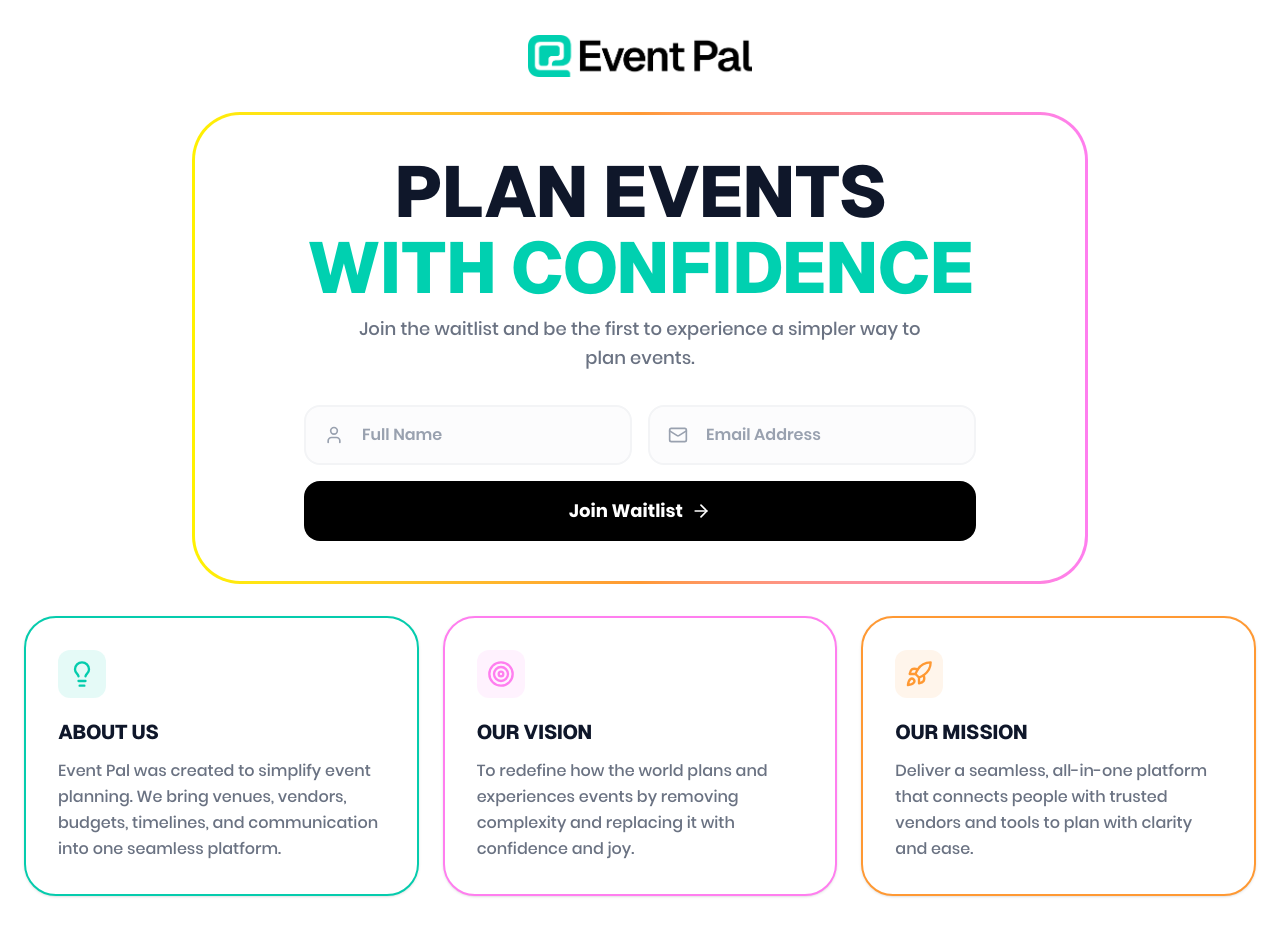
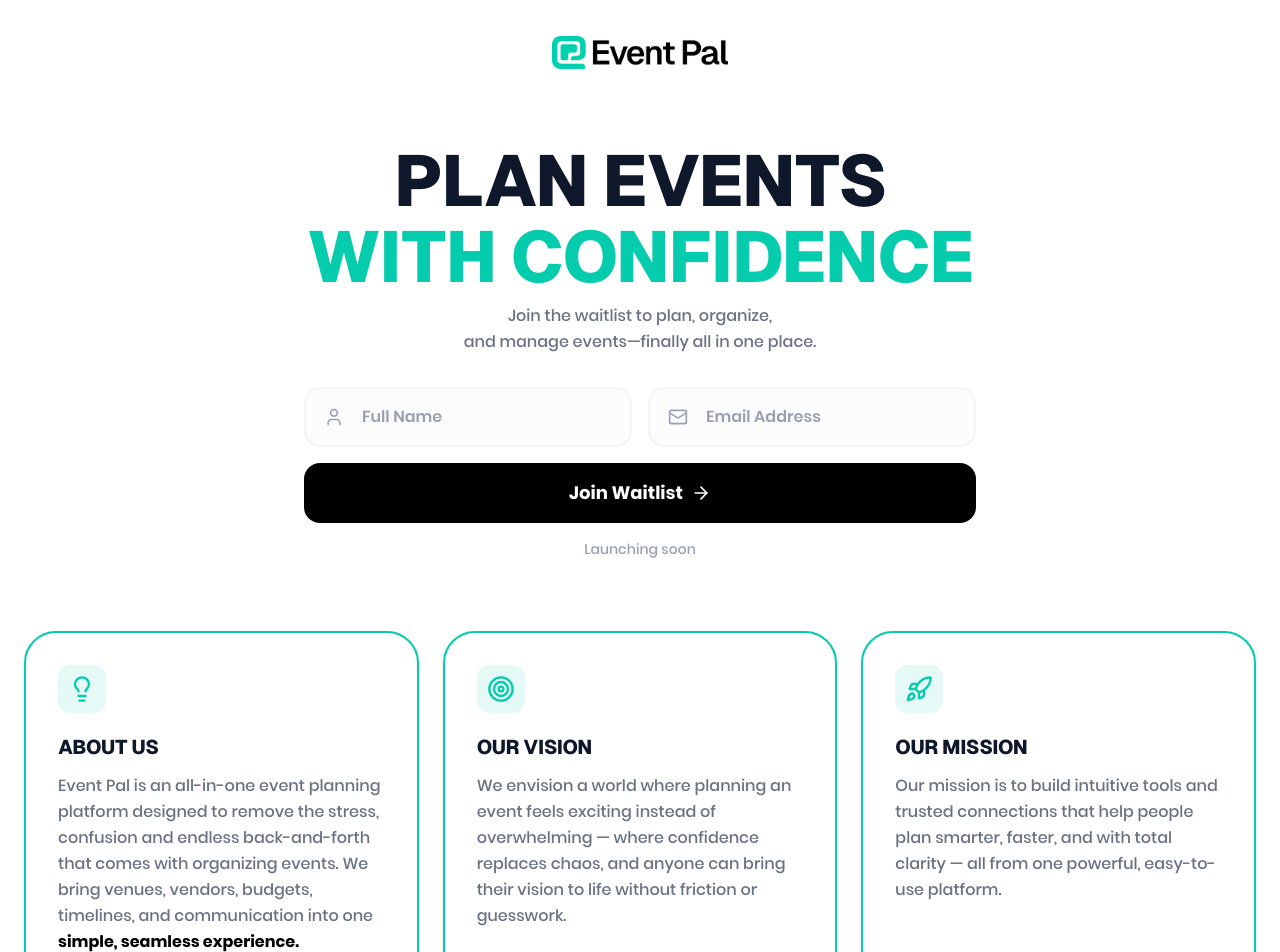
Before and after one commit to Lois39/nextjs-project, a Next.js app: page / in a window 1280 px wide. Shown: the top 952 px of the page. Built offline with nearby package versions, Linux system fonts and the light colour scheme.

Commit message:
feat: add About and Call-to-Action sections with waitlist functionality.

```diff
--- a/components/AboutSection.tsx
+++ b/components/AboutSection.tsx
@@ -16,30 +16,29 @@ export default function AboutSection() {
                         </div>
                         <h3 className="text-xl font-black mb-3 uppercase tracking-tight">About Us</h3>
                         <p className="text-gray-500 text-sm md:text-base leading-relaxed font-medium">
-                            Event Pal was created to simplify event planning. We bring venues, vendors, budgets, timelines, and communication into one seamless platform.
+                            Event Pal is an all-in-one event planning platform designed to remove the stress, confusion and endless back-and-forth that comes with organizing events. We bring venues, vendors, budgets, timelines, and communication into one <span className="font-bold text-black">simple, seamless experience.</span>
                         </p>
                     </div>
 
                     {/* Our Vision */}
-                    <div className="bg-white p-6 md:p-8 rounded-[32px] border-2 border-[#FF7EEF] hover:scale-[1.02] transition-transform shadow-sm">
-                        <div className="w-12 h-12 bg-[#FF7EEF]/10 rounded-xl flex items-center justify-center mb-5">
-                            <Target className="w-7 h-7 text-[#FF7EEF]" />
+                    <div className="bg-white p-6 md:p-8 rounded-[32px] border-2 border-[#05CCAD] hover:scale-[1.02] transition-transform shadow-sm">
+                        <div className="w-12 h-12 bg-[#05CCAD]/10 rounded-xl flex items-center justify-center mb-5">
+                            <Target className="w-7 h-7 text-[#05CCAD]" />
                         </div>
                         <h3 className="text-xl font-black mb-3 uppercase tracking-tight">Our Vision</h3>
                         <p className="text-gray-500 text-sm md:text-base leading-relaxed font-medium">
-                            To redefine how the world plans and experiences events by removing complexity and
-                            replacing it with confidence and joy.
+                            We envision a world where planning an event feels exciting instead of overwhelming — where confidence replaces chaos, and anyone can bring their vision to life without friction or guesswork.
                         </p>
                     </div>
 
                     {/* Our Mission */}
-                    <div className="bg-white p-6 md:p-8 rounded-[32px] border-2 border-[#FF9933] hover:scale-[1.02] transition-transform shadow-sm">
-                        <div className="w-12 h-12 bg-[#FF9933]/10 rounded-xl flex items-center justify-center mb-5">
-                            <Rocket className="w-7 h-7 text-[#FF9933]" />
+                    <div className="bg-white p-6 md:p-8 rounded-[32px] border-2 border-[#05CCAD] hover:scale-[1.02] transition-transform shadow-sm">
+                        <div className="w-12 h-12 bg-[#05CCAD]/10 rounded-xl flex items-center justify-center mb-5">
+                            <Rocket className="w-7 h-7 text-[#05CCAD]" />
                         </div>
                         <h3 className="text-xl font-black mb-3 uppercase tracking-tight">Our Mission</h3>
                         <p className="text-gray-500 text-sm md:text-base leading-relaxed font-medium">
-                            Deliver a seamless, all-in-one platform that connects people with trusted vendors and tools to plan with clarity and ease.
+                            Our mission is to build intuitive tools and trusted connections that help people plan smarter, faster, and with total clarity — all from one powerful, easy-to-use platform.
                         </p>
                     </div>
 
--- a/components/CTASection.tsx
+++ b/components/CTASection.tsx
@@ -44,9 +44,8 @@ export default function CTASection() {
 
       <div className="container mx-auto relative z-10 px-6">
 
-        {/* --- LOGO --- */}
         <div className="flex justify-center mb-6">
-          <div className="relative w-40 h-12 md:w-56 md:h-16">
+          <div className="relative w-32 h-10 md:w-44 md:h-14">
             <Image
               src="/brand/ev(black green).png"
               alt="Event Pal Logo"
@@ -58,20 +57,21 @@ export default function CTASection() {
           </div>
         </div>
 
-        {/* Gradient Wrapper for the border */}
-        <div className="max-w-4xl mx-auto p-[3px] rounded-[32px] md:rounded-[48px] bg-gradient-to-r from-[#FFF100] via-[#FF9933] to-[#FF7EEF]">
+        {/* --- MAIN CONTENT --- */}
+        <div className="max-w-4xl mx-auto">
 
           {/* Main Card */}
           <div className="rounded-[29px] md:rounded-[45px] bg-white p-6 md:p-10 text-center relative overflow-hidden">
 
             {/* Heading */}
             <div className="space-y-2 mb-8">
-              <h1 className="text-3xl sm:text-4xl md:text-5xl lg:text-6xl font-black text-black tracking-tighter uppercase leading-none">
+              <h1 className="text-3xl sm:text-4xl md:text-5xl lg:text-5xl font-black text-black tracking-tight uppercase leading-none">
                 Plan Events <br className="hidden md:block" />
-                <span className="text-[#00D0B0]">With Confidence</span>
+                <span className="text-[#05CCAD]">With Confidence</span>
               </h1>
-              <p className="text-base md:text-lg text-gray-500 font-medium max-w-xl mx-auto leading-relaxed">
-                Join the waitlist and be the first to experience a simpler way to plan events.
+              <p className="text-sm md:text-base text-gray-500 font-medium max-w-xl mx-auto leading-relaxed">
+                Join the waitlist to plan, organize,<br className="hidden md:block" />
+                and manage events—finally all in one place.
               </p>
             </div>
 
@@ -119,6 +119,12 @@ export default function CTASection() {
                 {!isSubmitted && <ArrowRight className="w-5 h-5" />}
               </button>
 
+              <div className="mt-4">
+                <p className="text-xs md:text-sm text-gray-400 font-medium">
+                  Launching soon
+                </p>
+              </div>
+
               {isSubmitted && (
                 <p className="text-teal-600 font-bold text-center mt-4 animate-in fade-in slide-in-from-bottom-2">
                   You're on the list! We'll be in touch soon.
```
